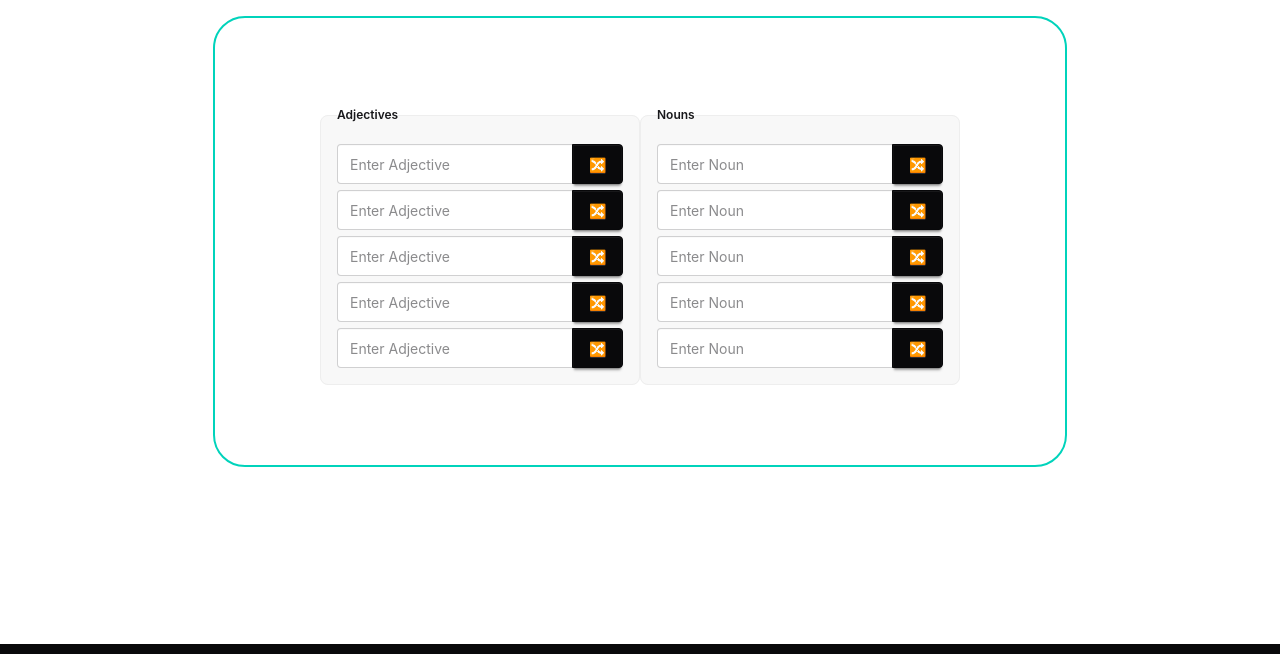
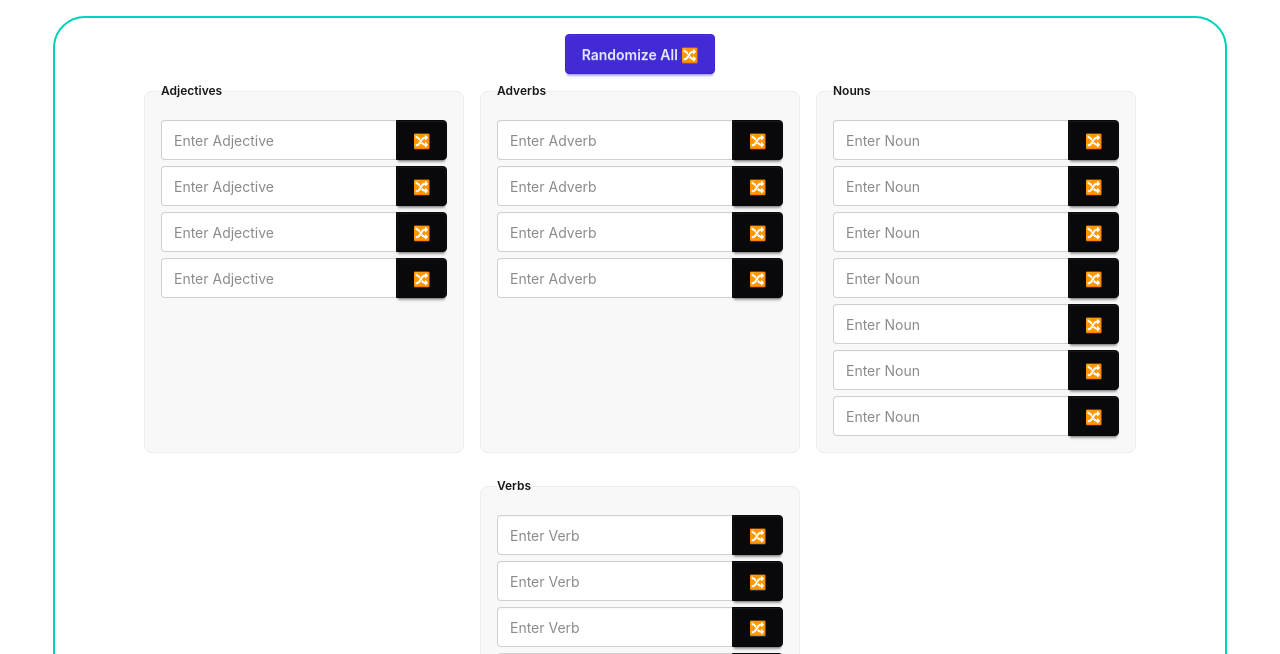
Before and after one commit to GlennFreeman/SWE-4633-Homework-2-Cloud-Site, an Astro site in the folder frontend/: page / in a window 1280 px wide. Shown: the part 212-866 px from the top of the page. Built offline with nearby package versions, Linux system fonts and the light colour scheme; Astro itself is replaced by a stand-in of ours.

Commit message:
form layout

```diff
--- a/frontend/src/components/nav.astro
+++ b/frontend/src/components/nav.astro
@@ -11,7 +11,7 @@ import DapperNib from "../images/dapper_nib.png";
           id="nav-logo"
           src={DapperNib}
           alt="Logo"
-          class="max-h-16 max-w-16 rounded-4xl"
+          class="max-h-10 max-w-10 rounded-4xl"
         />
       </a>
     </div>
--- a/frontend/src/layouts/base_layout.astro
+++ b/frontend/src/layouts/base_layout.astro
@@ -18,7 +18,7 @@ import "../styles/global.css";
   </head>
   <body>
     <Nav />
-    <main class="w-8/12 mx-auto">
+    <main class="w-11/12 mx-auto">
       <slot />
     </main>
     <Footer />
--- a/frontend/src/pages/index.astro
+++ b/frontend/src/pages/index.astro
@@ -8,22 +8,14 @@ import BaseLayout from "../layouts/base_layout.astro";
     <h2 class="text-3xl">When the juice runs dry and you gotta hit the eye.</h2>
   </hgroup>
   <form
-    class="flex justify-center m-auto py-20 border-2 border-accent rounded-4xl"
+    class="flex justify-center flex-col m-auto py-4 border-2 border-accent rounded-4xl"
   >
+    <button class="btn btn-primary m-auto">Randomize All 🔀</button>
+    <div class="flex flex-wrap gap-4 justify-center mb-4">
       <fieldset
         class="fieldset bg-base-200 border-base-300 rounded-box w-xs border p-4"
       >
         <legend class="fieldset-legend">Adjectives</legend>
-      <div class="join">
-        <input
-          type="text"
-          class="input join-item"
-          placeholder="Enter Adjective"
-        />
-        <div class="tooltip" data-tip="Randomize">
-          <button class="btn btn-neutral join-item">🔀</button>
-        </div>
-      </div>
         <div class="join">
           <input
             type="text"
@@ -69,6 +61,52 @@ import BaseLayout from "../layouts/base_layout.astro";
       <fieldset
         class="fieldset bg-base-200 border-base-300 rounded-box w-xs border p-4"
       >
+        <legend class="fieldset-legend">Adverbs</legend>
+        <div class="join">
+          <input
+            type="text"
+            class="input join-item"
+            placeholder="Enter Adverb"
+          />
+          <div class="tooltip" data-tip="Randomize">
+            <button class="btn btn-neutral join-item">🔀</button>
+          </div>
+        </div>
+        <div class="join">
+          <input
+            type="text"
+            class="input join-item"
+            placeholder="Enter Adverb"
+          />
+          <div class="tooltip" data-tip="Randomize">
+            <button class="btn btn-neutral join-item">🔀</button>
+          </div>
+        </div>
+        <div class="join">
+          <input
+            type="text"
+            class="input join-item"
+            placeholder="Enter Adverb"
+          />
+          <div class="tooltip" data-tip="Randomize">
+            <button class="btn btn-neutral join-item">🔀</button>
+          </div>
+        </div>
+        <div class="join">
+          <input
+            type="text"
+            class="input join-item"
+            placeholder="Enter Adverb"
+          />
+          <div class="tooltip" data-tip="Randomize">
+            <button class="btn btn-neutral join-item">🔀</button>
+          </div>
+        </div>
+      </fieldset>
+
+      <fieldset
+        class="fieldset bg-base-200 border-base-300 rounded-box w-xs border p-4"
+      >
         <legend class="fieldset-legend">Nouns</legend>
         <div class="join">
           <input type="text" class="input join-item" placeholder="Enter Noun" />
@@ -100,6 +138,56 @@ import BaseLayout from "../layouts/base_layout.astro";
             <button class="btn btn-neutral join-item">🔀</button>
           </div>
         </div>
+        <div class="join">
+          <input type="text" class="input join-item" placeholder="Enter Noun" />
+          <div class="tooltip" data-tip="Randomize">
+            <button class="btn btn-neutral join-item">🔀</button>
+          </div>
+        </div>
+        <div class="join">
+          <input type="text" class="input join-item" placeholder="Enter Noun" />
+          <div class="tooltip" data-tip="Randomize">
+            <button class="btn btn-neutral join-item">🔀</button>
+          </div>
+        </div>
       </fieldset>
+
+      <fieldset
+        class="fieldset bg-base-200 border-base-300 rounded-box w-xs border p-4"
+      >
+        <legend class="fieldset-legend">Verbs</legend>
+        <div class="join">
+          <input type="text" class="input join-item" placeholder="Enter Verb" />
+          <div class="tooltip" data-tip="Randomize">
+            <button class="btn btn-neutral join-item">🔀</button>
+          </div>
+        </div>
+        <div class="join">
+          <input type="text" class="input join-item" placeholder="Enter Verb" />
+          <div class="tooltip" data-tip="Randomize">
+            <button class="btn btn-neutral join-item">🔀</button>
+          </div>
+        </div>
+        <div class="join">
+          <input type="text" class="input join-item" placeholder="Enter Verb" />
+          <div class="tooltip" data-tip="Randomize">
+            <button class="btn btn-neutral join-item">🔀</button>
+          </div>
+        </div>
+        <div class="join">
+          <input type="text" class="input join-item" placeholder="Enter Verb" />
+          <div class="tooltip" data-tip="Randomize">
+            <button class="btn btn-neutral join-item">🔀</button>
+          </div>
+        </div>
+        <div class="join">
+          <input type="text" class="input join-item" placeholder="Enter Verb" />
+          <div class="tooltip" data-tip="Randomize">
+            <button class="btn btn-neutral join-item">🔀</button>
+          </div>
+        </div>
+      </fieldset>
+    </div>
+    <button class="btn btn-accent m-auto">Submit</button>
   </form>
 </BaseLayout>
```
Lines whose indentation alone changed are shown as unchanged.
